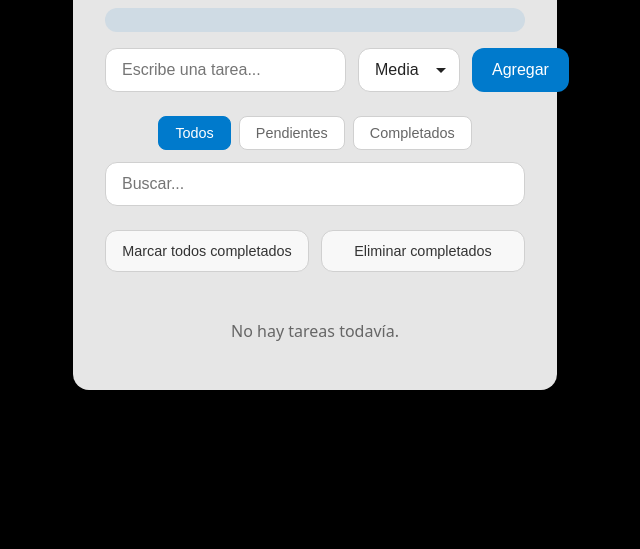
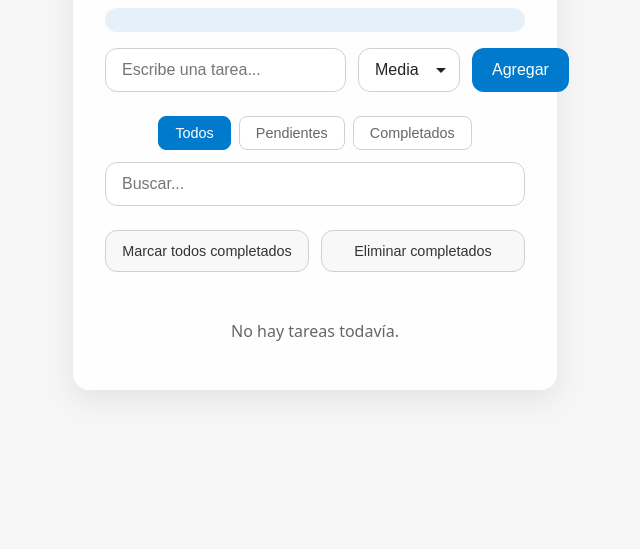
Before and after one commit to aguslopez9/TP8-Contenedores-Automatizacion-, a website: page frontend/index.html in a window 1280 px wide. Shown: the part 251-800 px from the top of the page, without its empty margins (325-965 px from the left). Drawn offline with Linux system fonts and the light colour scheme; no server answers.

Commit message:
FIX UINT TEST Y CAMBIO FRONT

```diff
--- a/frontend/styles.css
+++ b/frontend/styles.css
@@ -1,8 +1,8 @@
 :root {
   color-scheme: light dark;
   font-family: system-ui, -apple-system, BlinkMacSystemFont, "Segoe UI", sans-serif;
-  /* background-color: #f6f6f6; */
-  background-color: #000000;
+  background-color: #f6f6f6;
+  /* background-color: #000000; */
   color: #222;
 }
 
```
Also changed, not shown: backend/test/storage.test.js (+2 -2 lines).
